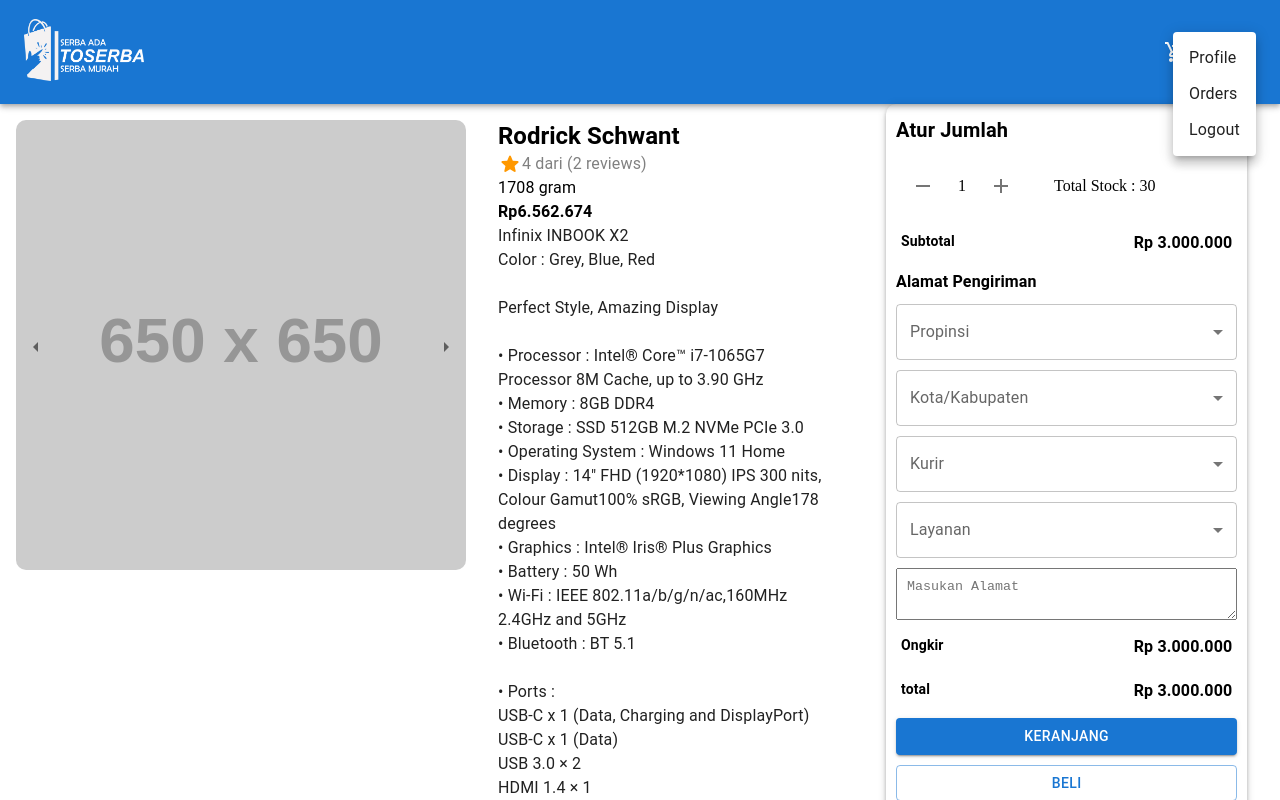
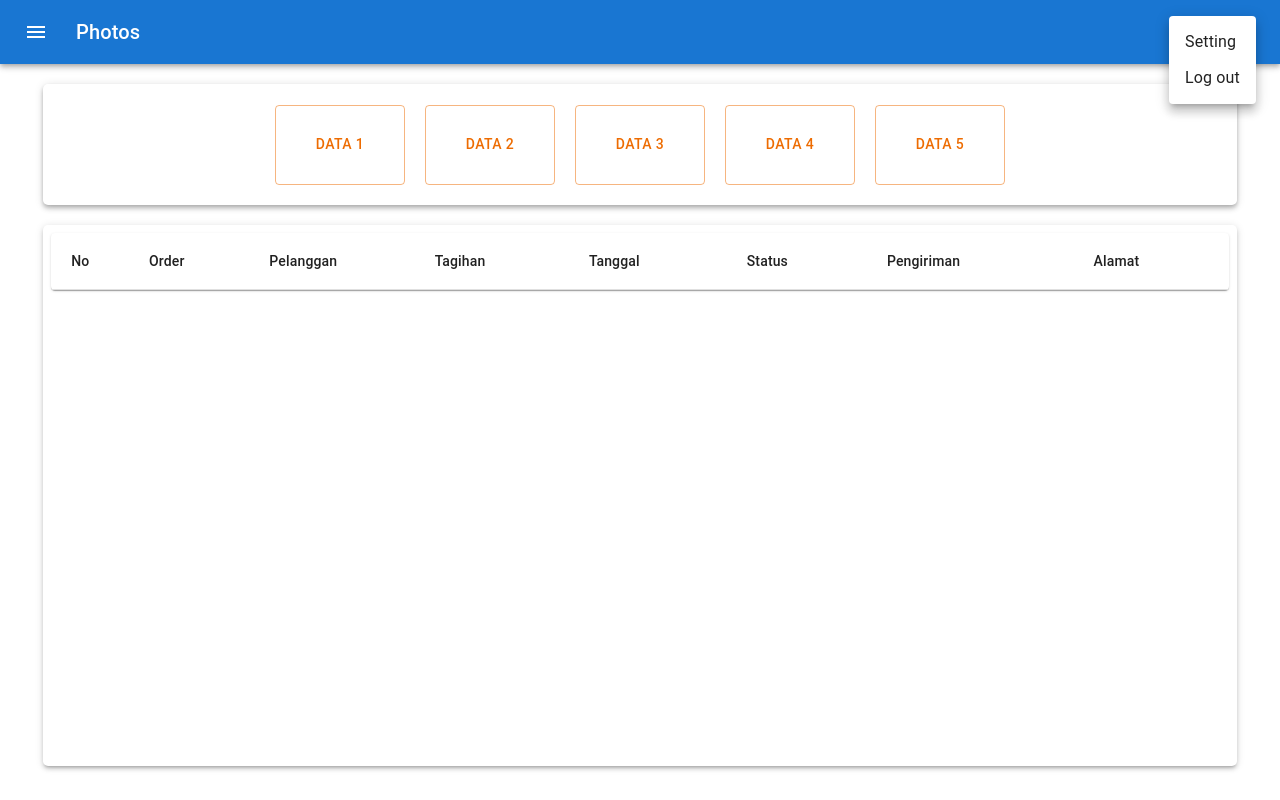
Before and after one commit to laminsurachman/ecommers-mern-toserba, a React (Vite) app in the folder client/: page /admin-dashboard in a window 1280 px wide. Both pictures are taken after a click on the button 1236 px from the left and 52 px from the top of the page. Shown: the top 800 px of the page. Built offline with nearby package versions, Linux system fonts and the light colour scheme.

Commit message:
Membuat Halaman Admin paage Dashboard

```diff
--- a/client/src/App.jsx
+++ b/client/src/App.jsx
@@ -5,6 +5,7 @@
 import Cart from "./pages/cart/Cart";
 import Profile from "./pages/users/Profile";
 import Order from "./pages/users/order/Orders";
+import Dashboard from "./pages/admin/dashboard/Dashboard";
 function App() {
   return (
     <Router>
@@ -14,6 +15,7 @@
         <Route path="/cart" element={<Cart />} />{" "}
         <Route path="/profile" element={<Profile />} />{" "}
         <Route path="/order" element={<Order />} />
+        <Route path="/admin-dashboard" element={<Dashboard />} />
       </Routes>
     </Router>
   );
--- a/client/src/components/navbar/Navbar.jsx
+++ b/client/src/components/navbar/Navbar.jsx
@@ -11,7 +11,7 @@
 
 function Navbar() {
   const navigate = useNavigate();
-  const user = "user";
+  const user = "admin";
   const userMenu = [
     {
       menu: "Profile",
@@ -22,7 +22,10 @@
       link: "/order",
     },
   ];
-  const adminMenu = ["Setting", "Dashboard", "Logout"];
+  const adminMenu = [
+    { menu: "setting", link: "/admin-setting" },
+    { menu: "Dashboard", link: "/admin-dashboard" },
+  ];
 
   const [open, setOpen] = useState(null);
 
@@ -98,7 +101,6 @@
                       {item.menu}
                     </MenuItem>
                   ))}
-                  <MenuItem>Logout</MenuItem>
                 </Menu>
               </>
             ) : user === "admin" ? (
@@ -122,11 +124,18 @@
                   open={Boolean(open)}
                   onClose={menuClose}
                 >
-                  {adminMenu.map((item) => (
-                    <MenuItem onClick={menuClose} key={item}>
-                      {item}
+                  {adminMenu.map((item, index) => (
+                    <MenuItem
+                      onClick={() => {
+                        menuClose();
+                        toPage(item.link);
+                      }}
+                      key={index}
+                    >
+                      {item.menu}
                     </MenuItem>
-                  ))}
+                  ))}{" "}
+                  <MenuItem>Logout</MenuItem>
                 </Menu>
               </>
             ) : (
--- /dev/null
+++ b/client/src/pages/admin/components/Appbar/AdminBar.jsx
@@ -0,0 +1,74 @@
+import * as React from "react";
+import AppBar from "@mui/material/AppBar";
+import Box from "@mui/material/Box";
+import Toolbar from "@mui/material/Toolbar";
+import Typography from "@mui/material/Typography";
+import IconButton from "@mui/material/IconButton";
+import MenuIcon from "@mui/icons-material/Menu";
+
+import MenuItem from "@mui/material/MenuItem";
+import Menu from "@mui/material/Menu";
+import AdminPanelSettingsIcon from "@mui/icons-material/AdminPanelSettings";
+const AdminBar = () => {
+  const [anchorEl, setAnchorEl] = React.useState(null);
+
+  const handleMenu = (event) => {
+    setAnchorEl(event.currentTarget);
+  };
+
+  const handleClose = () => {
+    setAnchorEl(null);
+  };
+
+  return (
+    <Box sx={{ flexGrow: 1 }}>
+      <AppBar position="static">
+        <Toolbar>
+          <IconButton
+            size="large"
+            edge="start"
+            color="inherit"
+            aria-label="menu"
+            sx={{ mr: 2 }}
+          >
+            <MenuIcon />
+          </IconButton>
+          <Typography variant="h6" component="div" sx={{ flexGrow: 1 }}>
+            Photos
+          </Typography>
+
+          <IconButton
+            size="large"
+            aria-label="account of current user"
+            aria-controls="menu-appbar"
+            aria-haspopup="true"
+            onClick={handleMenu}
+            color="inherit"
+          >
+            <AdminPanelSettingsIcon />
+          </IconButton>
+          <Menu
+            id="menu-appbar"
+            anchorEl={anchorEl}
+            anchorOrigin={{
+              vertical: "top",
+              horizontal: "right",
+            }}
+            keepMounted
+            transformOrigin={{
+              vertical: "top",
+              horizontal: "right",
+            }}
+            open={Boolean(anchorEl)}
+            onClose={handleClose}
+          >
+            <MenuItem onClick={handleClose}>Setting</MenuItem>
+            <MenuItem onClick={handleClose}>Log out</MenuItem>
+          </Menu>
+        </Toolbar>
+      </AppBar>
+    </Box>
+  );
+};
+
+export default AdminBar;
--- /dev/null
+++ b/client/src/pages/admin/dashboard/Dashboard.jsx
@@ -0,0 +1,28 @@
+import AdminBar from "../components/Appbar/AdminBar";
+
+import { Box } from "@mui/material";
+import Data from "./data";
+import Transactions from "./Transactions";
+const Dashboard = () => {
+  return (
+    <>
+      <AdminBar />
+      <Box
+        sx={{
+          height: "calc(100vh - 100px)",
+          padding: "20px",
+          display: "flex",
+          justifyContent: "start",
+          alignItems: "center",
+          flexDirection: "column",
+          gap: "20px",
+        }}
+      >
+        <Data />
+        <Transactions />
+      </Box>
+    </>
+  );
+};
+
+export default Dashboard;
--- /dev/null
+++ b/client/src/pages/admin/dashboard/Data.jsx
@@ -0,0 +1,57 @@
+import { Box, Button } from "@mui/material";
+
+const Data = () => {
+  return (
+    <Box
+      sx={{
+        width: "95%",
+        height: "15%",
+        borderRadius: "5px",
+        boxShadow: 4,
+        p: 1,
+        display: "flex",
+        justifyContent: "center",
+        alignItems: "center",
+        gap: "20px",
+      }}
+    >
+      <Button
+        variant="outlined"
+        color="warning"
+        sx={{ height: 80, width: 130 }}
+      >
+        data 1
+      </Button>
+      <Button
+        variant="outlined"
+        color="warning"
+        sx={{ height: 80, width: 130 }}
+      >
+        data 2
+      </Button>
+      <Button
+        variant="outlined"
+        color="warning"
+        sx={{ height: 80, width: 130 }}
+      >
+        data 3
+      </Button>
+      <Button
+        variant="outlined"
+        color="warning"
+        sx={{ height: 80, width: 130 }}
+      >
+        data 4
+      </Button>
+      <Button
+        variant="outlined"
+        color="warning"
+        sx={{ height: 80, width: 130 }}
+      >
+        data 5
+      </Button>
+    </Box>
+  );
+};
+
+export default Data;
--- /dev/null
+++ b/client/src/pages/admin/dashboard/Transactions.jsx
@@ -0,0 +1,56 @@
+import {
+  Box,
+  Container,
+  Paper,
+  Table,
+  TableCell,
+  TableHead,
+  TableRow,
+} from "@mui/material";
+
+const column = [
+  { id: 1, label: "No", width: 30 },
+  { id: 2, label: "Order", width: 100 },
+  { id: 3, label: "Pelanggan", width: 150 },
+  { id: 4, label: "Tagihan", width: 150 },
+  { id: 5, label: "Tanggal", width: 150 },
+  { id: 6, label: "Status", width: 150 },
+  { id: 7, label: "Pengiriman", width: 150 },
+  { id: 8, label: "Alamat", width: 250 },
+];
+
+const Transactions = () => {
+  return (
+    <Box
+      sx={{
+        width: "95%",
+        height: "75%",
+        borderRadius: "5px",
+        boxShadow: 3,
+        p: 1,
+      }}
+    >
+      <Paper>
+        <Table>
+          <TableHead>
+            <TableRow>
+              {column.map((column) => (
+                <TableCell
+                  key={column.id}
+                  sx={{
+                    width: column.width,
+                    textAlign: "center",
+                  }}
+                >
+                  {column.label}
+                </TableCell>
+              ))}
+            </TableRow>
+          </TableHead>
+        </Table>
+      </Paper>
+    </Box>
+  );
+};
+
+export default Transactions;
```
Also changed, not shown: client/src/pages/admin/products/Products.jsx (added, +7 -0 lines), client/src/pages/admin/report/Report.jsx (added, +7 -0 lines).
